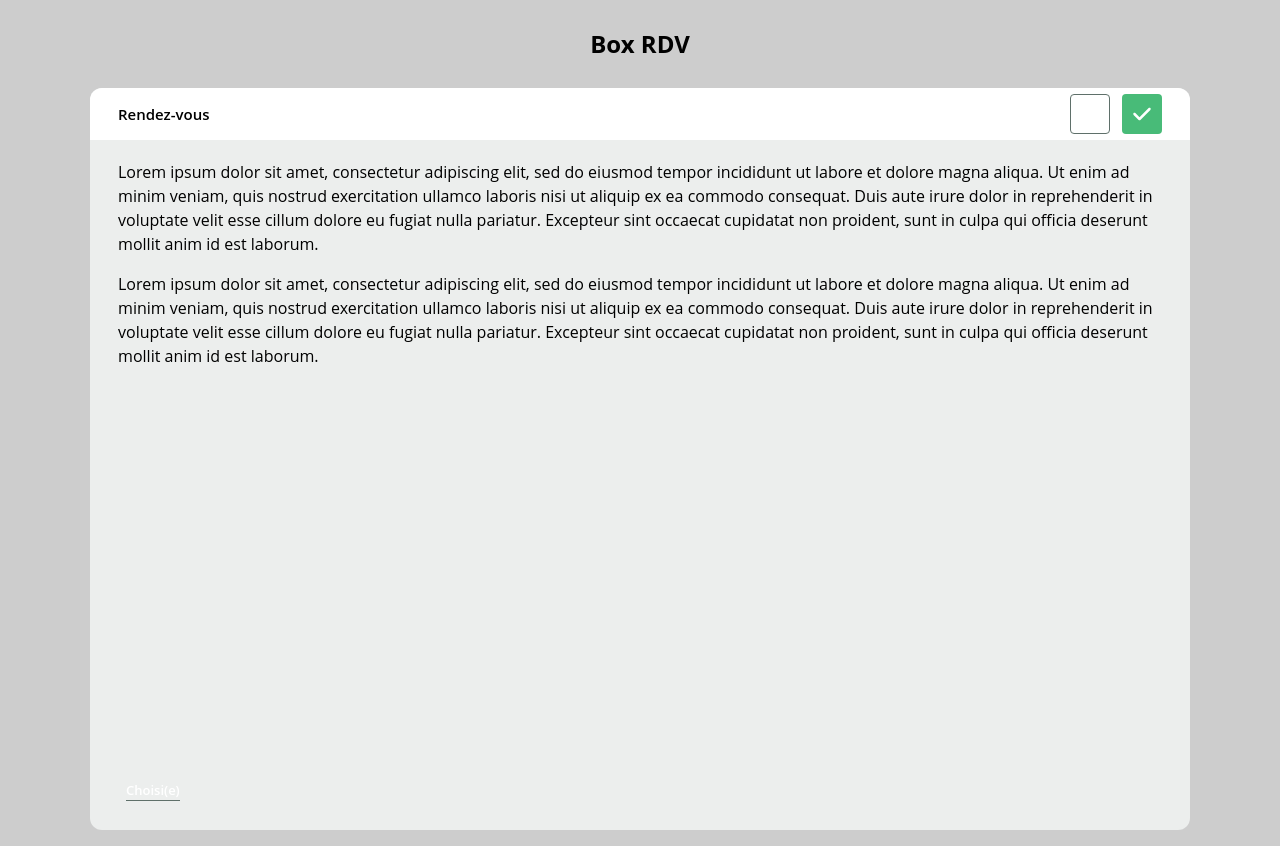
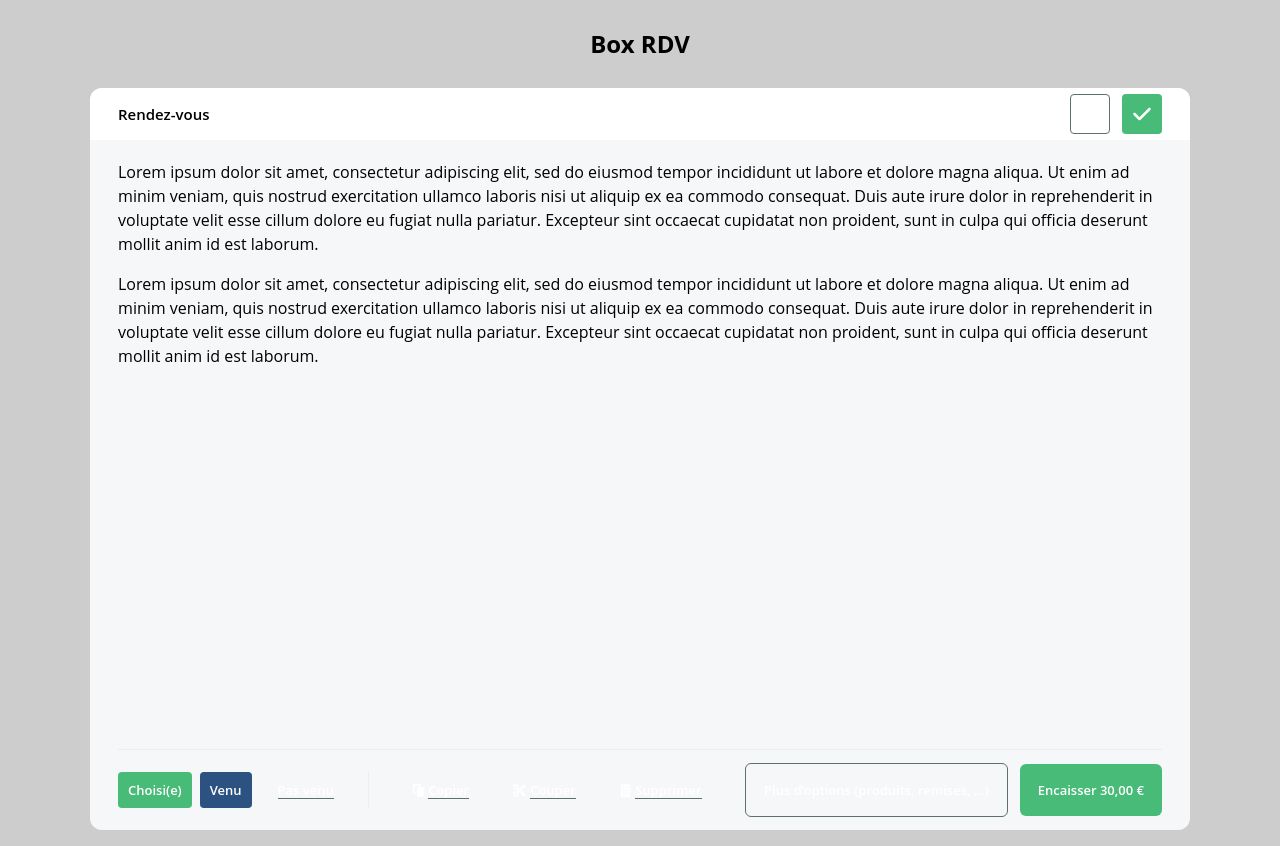
Before and after one commit to OksanaPopovichenko/Box-RDV, a React (Create React App) app: page / in a window 1280 px wide. Built offline with nearby package versions, Linux system fonts and the light colour scheme.

Commit message:
:lipstick: Add styles to Tabbar component

```diff
--- a/src/components/atoms/Button/Button.tsx
+++ b/src/components/atoms/Button/Button.tsx
@@ -30,9 +30,9 @@ export default function Button(props: ButtonProps): JSX.Element {
     outline:
       "bg-transparent border border-[#5F706A] text-[#34423E] hover:border-[#7F8C88] hover:text-[#5F706A]",
     plain:
-      "bg-transparent p-0 text-[#34423E] rounded-none hover:text-[#5F706A]",
+      "bg-transparent p-0 m-2.5 text-[#34423E] rounded-none hover:text-[#5F706A]",
     common:
-      "text-white leading-5 cursor-pointer font-semibold flex flex-row items-center",
+      "text-white leading-4 cursor-pointer font-semibold flex flex-row items-center",
   };
 
   const sizeList: { [key: string]: string } = {
--- a/src/components/molecules/ButtonGroup/ButtonGroup.tsx
+++ b/src/components/molecules/ButtonGroup/ButtonGroup.tsx
@@ -15,7 +15,7 @@ export default function ButtonGroup(props: ButtonGroupProps): JSX.Element {
   };
 
   return (
-    <div className={`flex justify-center items-start ${gapList[gap]}`}>
+    <div className={`flex justify-center items-center ${gapList[gap]}`}>
       {children}
     </div>
   );
--- a/src/components/molecules/Card/Card.tsx
+++ b/src/components/molecules/Card/Card.tsx
@@ -14,7 +14,7 @@ export default function Card(props: CardProps): JSX.Element {
 
   return (
     <div className="flex justify-center">
-      <div className="max-w-[1100px] w-full h-[742px] mt-4 rounded-xl overflow-hidden bg-[#ECEEED] flex flex-col justify-between">
+      <div className="max-w-[1100px] w-full h-[742px] mt-4 rounded-xl overflow-hidden bg-[#F6F7F8] flex flex-col justify-between">
         <div>
           <div className="py-1.5 px-7 flex flex-row justify-between items-center bg-white">
             <h2 className="text-[15px] color-[#34423E] font-semibold">
@@ -24,7 +24,7 @@ export default function Card(props: CardProps): JSX.Element {
           </div>
           <div className="py-5 px-7 flex flex-col gap-4">{children}</div>
         </div>
-        <div className="px-7">{footer}</div>
+        <div className="mx-7 border-t border-[#ECEEED]">{footer}</div>
       </div>
     </div>
   );
--- a/src/components/organisms/Tabbar/Tabbar.tsx
+++ b/src/components/organisms/Tabbar/Tabbar.tsx
@@ -1,5 +1,13 @@
 import React from "react";
 import { Button } from "../../atoms";
+import {
+  PayActions,
+  ModifyActions,
+  None,
+  Venu,
+  PasVenu,
+  ChoisiVenu,
+} from "./components";
 
 export interface TabbarProps {
   state: "choisie" | "pas venu" | "none" | "choisi & venu" | "venu";
@@ -15,6 +23,46 @@ export default function Tabbar(props: TabbarProps): JSX.Element {
           Choisi(e)
         </Button>
       )}
+      {state === "none" && (
+        <div className="flex flex-row justify-between items-center w-full">
+          <div className="flex flex-row gap-4 items-center">
+            <None />
+            <div className="w-[1px] h-[36px] bg-[#ECEEED]" />
+            <ModifyActions />
+          </div>
+          <PayActions />
+        </div>
+      )}
+      {state === "venu" && (
+        <div className="flex flex-row justify-between items-center w-full">
+          <div className="flex flex-row gap-4 items-center">
+            <Venu />
+            <div className="w-[1px] h-[36px] bg-[#ECEEED] mr-2.5" />
+            <ModifyActions />
+          </div>
+          <PayActions />
+        </div>
+      )}
+      {state === "pas venu" && (
+        <div className="flex flex-row justify-between items-center w-full">
+          <div className="flex flex-row gap-4 items-center">
+            <PasVenu />
+            <div className="w-[1px] h-[36px] bg-[#ECEEED] mr-2.5" />
+            <ModifyActions />
+          </div>
+          <PayActions />
+        </div>
+      )}
+      {state === "choisi & venu" && (
+        <div className="flex flex-row justify-between items-center w-full">
+          <div className="flex flex-row gap-4 items-center">
+            <ChoisiVenu />
+            <div className="w-[1px] h-[36px] bg-[#ECEEED] mr-2.5" />
+            <ModifyActions />
+          </div>
+          <PayActions />
+        </div>
+      )}
     </div>
   );
 }
--- /dev/null
+++ b/src/components/organisms/Tabbar/components.tsx
@@ -0,0 +1,114 @@
+import React from "react";
+import { FontAwesomeIcon } from "@fortawesome/react-fontawesome";
+import {
+  faCopy,
+  faScissors,
+  faTrashAlt,
+} from "@fortawesome/free-solid-svg-icons";
+import { Button } from "../../atoms";
+import { ButtonGroup } from "../../molecules";
+
+export function PayActions(): JSX.Element {
+  return (
+    <ButtonGroup gap="m">
+      <Button variety="outline" size="xl">
+        Plus d’options (produits, remises, ...)
+      </Button>
+      <Button variety="primary" size="xl">
+        Encaisser 30,00 €
+      </Button>
+    </ButtonGroup>
+  );
+}
+
+export function ModifyActions(): JSX.Element {
+  return (
+    <ButtonGroup gap="s">
+      <Button
+        variety="plain"
+        size="s"
+        iconLeft={<FontAwesomeIcon icon={faCopy} flip="vertical" />}
+      >
+        Copier
+      </Button>
+      <Button
+        variety="plain"
+        size="s"
+        iconLeft={<FontAwesomeIcon icon={faScissors} />}
+      >
+        Couper
+      </Button>
+      <Button
+        variety="plain"
+        size="s"
+        iconLeft={<FontAwesomeIcon icon={faTrashAlt} />}
+      >
+        Supprimer
+      </Button>
+    </ButtonGroup>
+  );
+}
+
+export function None(): JSX.Element {
+  return (
+    <ButtonGroup gap="s">
+      <Button variety="plain" size="s">
+        Choisi(e)
+      </Button>
+      <Button variety="plain" size="s">
+        Venu
+      </Button>
+      <Button variety="plain" size="s">
+        Pas venu
+      </Button>
+    </ButtonGroup>
+  );
+}
+
+export function Venu(): JSX.Element {
+  return (
+    <ButtonGroup gap="s">
+      <Button variety="plain" size="s">
+        Choisi(e)
+      </Button>
+      <Button variety="secondary" size="m">
+        Venu
+      </Button>
+      <Button variety="plain" size="s">
+        Pas venu
+      </Button>
+    </ButtonGroup>
+  );
+}
+
+export function PasVenu(): JSX.Element {
+  return (
+    <ButtonGroup gap="s">
+      <Button variety="plain" size="s">
+        Choisi(e)
+      </Button>
+      <Button variety="plain" size="s">
+        Venu
+      </Button>
+      <Button variety="destructive" size="m">
+        Pas venu
+      </Button>
+    </ButtonGroup>
+  );
+}
+
+export function ChoisiVenu(): JSX.Element {
+  return (
+    <ButtonGroup gap="s">
+      <Button variety="primary" size="m">
+        Choisi(e)
+      </Button>
+      <Button variety="secondary" size="m">
+        Venu
+      </Button>
+      <Button variety="plain" size="s">
+        Pas venu
+      </Button>
+    </ButtonGroup>
+  );
+}
--- a/src/pages/Homepage/App.tsx
+++ b/src/pages/Homepage/App.tsx
@@ -39,7 +39,7 @@ function App(): JSX.Element {
             </ButtonGroup>
           ),
         }}
-        footer={<Tabbar state="choisie" />}
+        footer={<Tabbar state="choisi & venu" />}
       >
         <>
           <div>
```
